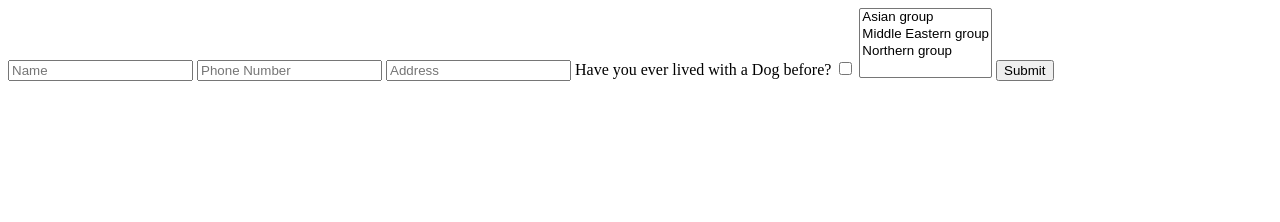
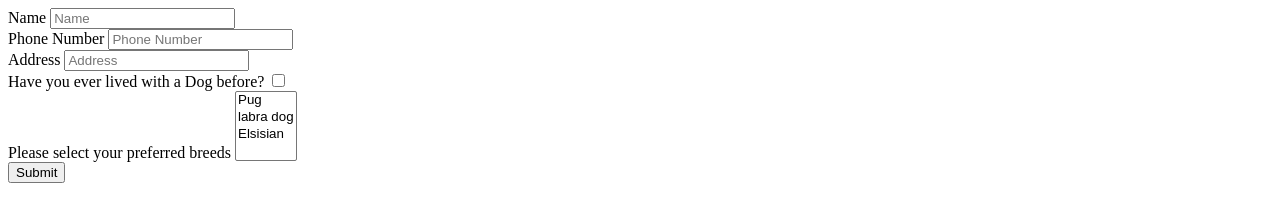
Before and after one commit to acciojob/dog-adoption-application-Yogndr, a website: page main.html in a window 1280 px wide. Drawn offline with Linux system fonts and the light colour scheme.

Commit message:
created a submission

```diff
--- a/main.html
+++ b/main.html
@@ -7,7 +7,8 @@
 </head>
 
 <body>
-	<!-- <label for="name">Name</label>
+	<form>
+		<label for="name">Name</label>
 	<input id="name" type="text" placeholder="Name"><br>
 	<label for="phone">Phone Number</label>
 	<input id="phone" type="text" placeholder="Phone Number"><br>
@@ -22,22 +23,9 @@
 		<option>Elsisian</option>
 	</select><br>
 	<input id="submit" type="submit" value="Submit">
-	</form> -->
-	<form>
-		<input type="text" id="name" placeholder="Name">
-		<input type="text" id="phone" placeholder="Phone Number">
-		<input type="text" id="address" placeholder="Address">
-		<label for="checkbox">Have you ever lived with a Dog before?</label>
-		<input type="checkbox" id="checkbox" value="Have you ever lived with a Dog before?">
-		<select id="multiSelect" type="select" multiple>
-			<option>Asian group</option>
-			<option>Middle Eastern group</option>
-			<option>Northern group</option>
-		</select>
-		<input type="submit" id="submit" value="Submit" >
+	</form>
 
-	</form>
-	<!-- the entire body must be written by student -->
+		<!-- the entire body must be written by student -->
     <script type="text/javascript" src="./script.js">
 </script>
 
```
